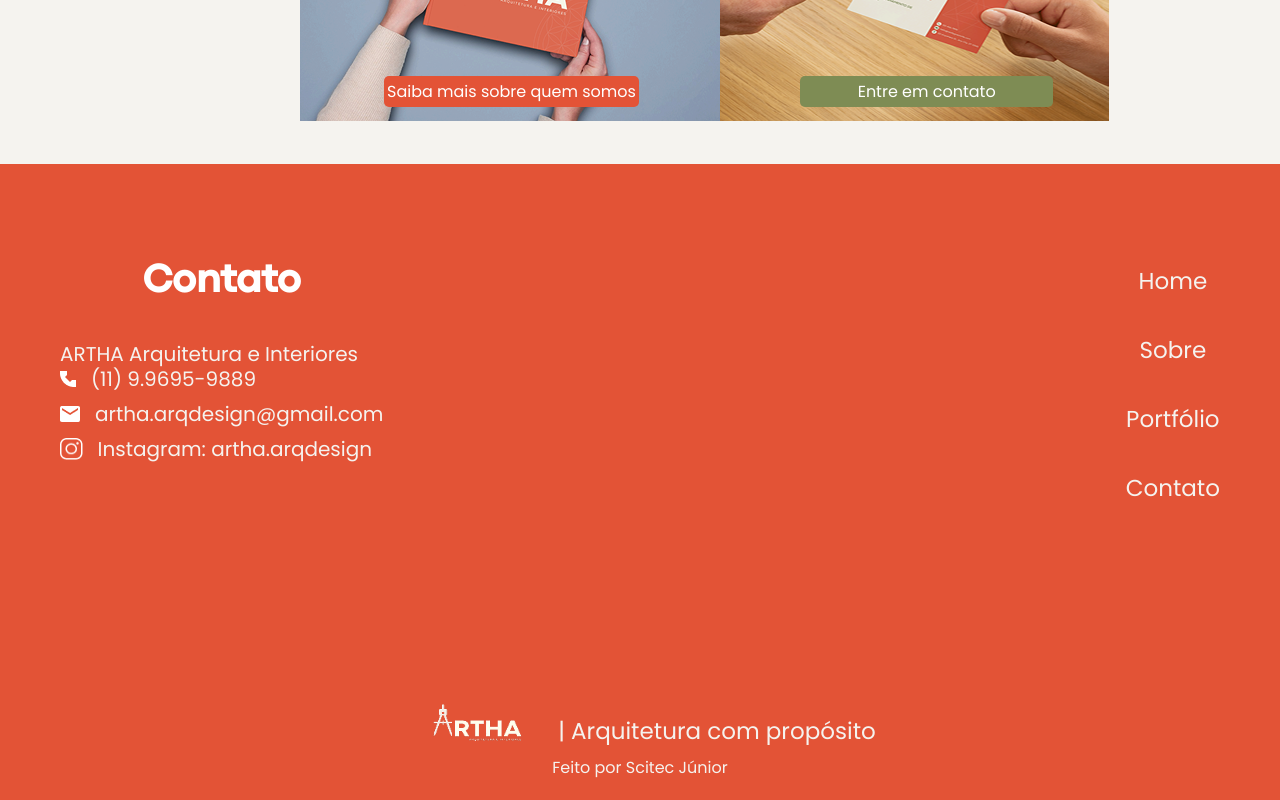
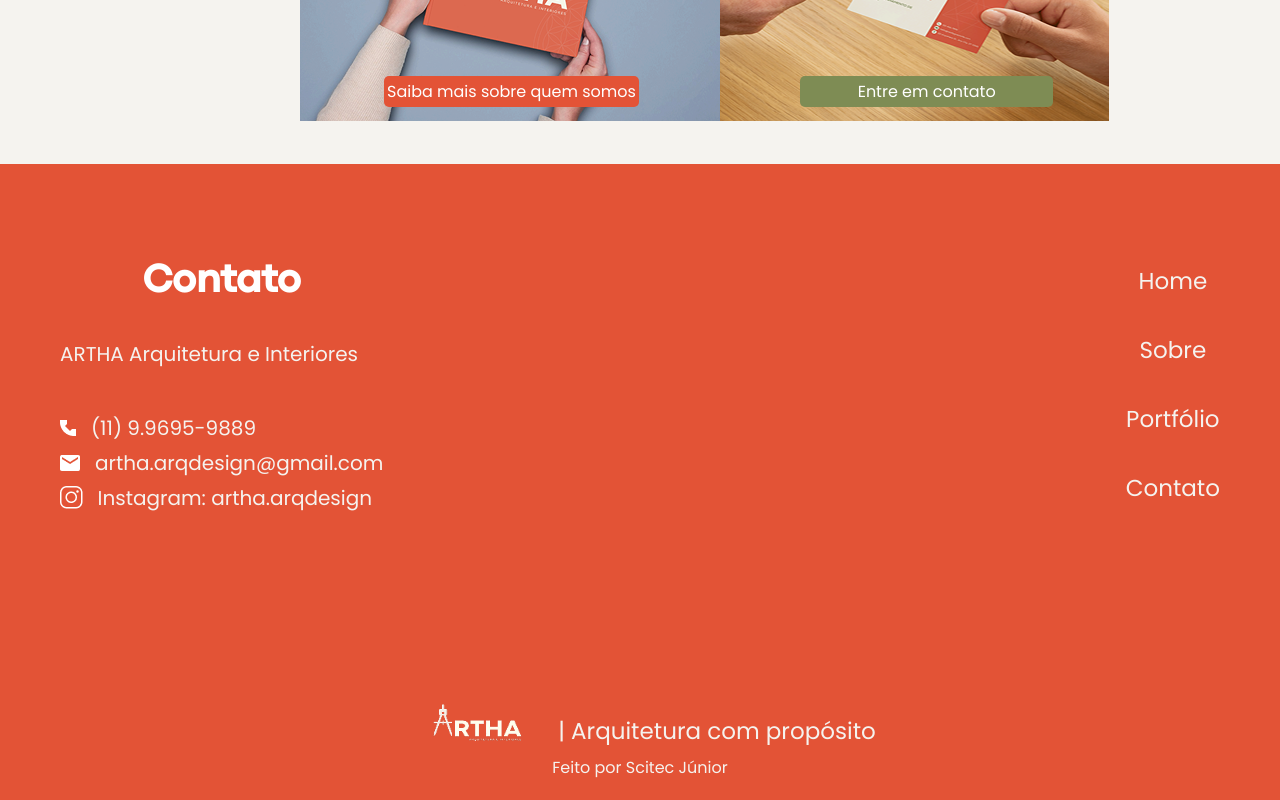
Before and after one commit to Scitec-Jr/Artha_Arquitetura_Site, a React (Vite) app: page / in a window 1280 px wide. Shown: the part 3783-4583 px from the top of the page. Built offline with nearby package versions, Linux system fonts and the light colour scheme.

Commit message:
Refactor Footer.module.css for improved layout

```diff
--- a/src/components/Footer.module.css
+++ b/src/components/Footer.module.css
@@ -32,6 +32,7 @@ body {
 .description {
     width: 300px;
     max-width: 100%;
+    margin-bottom: 15%;
     font-size: clamp(16px, 1.6vw, 20px);
     color: #f5f3ef;
 }
```
